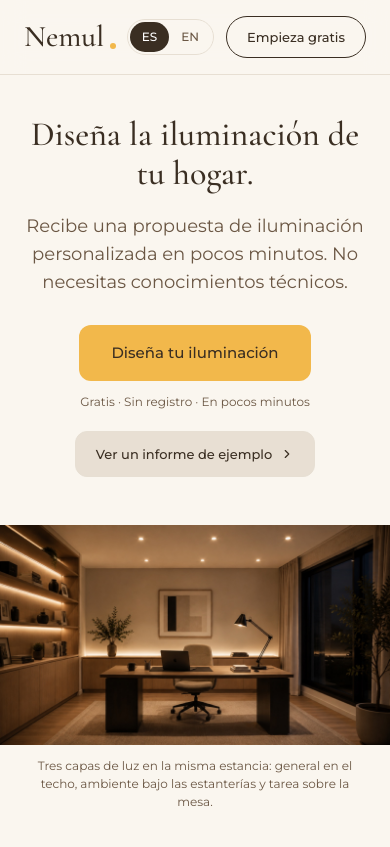
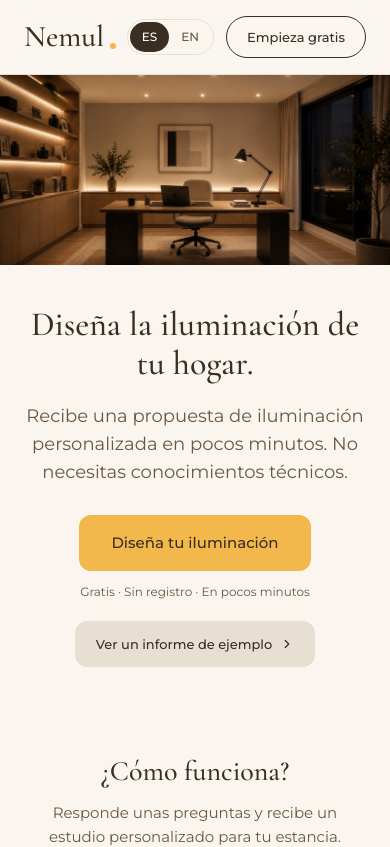
Before and after one commit to digitaldma2026-crypto/nemul-app, a React (Vite) app: page / in a window 390 px wide. Shown: the top 847 px of the page. Built offline with nearby package versions, Linux system fonts and the light colour scheme.

Commit message:
Add files via upload

```diff
--- a/App.jsx
+++ b/App.jsx
@@ -3535,7 +3535,6 @@ const LANDING_COPY = {
     heroTrust: "Gratis · Sin registro · En pocos minutos",
     sampleLink: "Ver un informe de ejemplo",
     bannerAlt: "Despacho iluminado de noche: focos empotrados en el techo, tira LED bajo las estanterías y flexo sobre la mesa",
-    bannerCaption: "Tres capas de luz en la misma estancia: general en el techo, ambiente bajo las estanterías y tarea sobre la mesa.",
     langNotice: "",
     howTitle: "¿Cómo funciona?",
     howSubtitle: "Responde unas preguntas y recibe un estudio personalizado para tu estancia.",
@@ -3601,7 +3600,6 @@ const LANDING_COPY = {
     heroCta: "Start for free",
     sampleLink: "See a sample report",
     bannerAlt: "Home office lit at night: recessed ceiling downlights, LED strip under the shelves and a task lamp on the desk",
-    bannerCaption: "Three layers of light in one room: general on the ceiling, ambient under the shelves and task light on the desk.",
     heroTrust: "No sign-up. No commitment. Free report in minutes.",
     langNotice: "Note: the interactive questionnaire is currently only available in Spanish. Full English support is coming soon.",
     howTitle: "How does it work?",
@@ -3725,16 +3723,17 @@ function LandingBanner({ t }) {
   if (failed) return null;
   return (
     <section className="w-full">
+      {/* Banda, no bloque: a 16:9 completo la foto empujaba el titular y el
+          botón fuera de la primera pantalla del móvil. Recortada en alto, la
+          composición se mantiene —la mesa está centrada— y encima queda más
+          cinematográfica. */}
       <img
         src="/despacho.jpg"
         alt={t.bannerAlt}
         onError={() => setFailed(true)}
-        className="w-full object-cover"
-        style={{ maxHeight: 420, backgroundColor: COLORS.bgAlt }}
+        className="w-full object-cover h-[190px] md:h-[320px]"
+        style={{ backgroundColor: COLORS.bgAlt }}
       />
-      <p className="max-w-3xl mx-auto px-6 pt-3 font-body t-caption text-center" style={{ color: COLORS.subtext }}>
-        {t.bannerCaption}
-      </p>
     </section>
   );
 }
@@ -4020,8 +4019,8 @@ function LandingPage({ onStart, onSeeSample }) {
     <div className="min-h-screen w-full" style={{ backgroundColor: COLORS.bg }}>
       <style>{FONT_STYLE}</style>
       <LandingNav onStart={onStart} lang={lang} setLang={setLang} t={t} />
+      <LandingBanner t={t} />
       <LandingHero onStart={onStart} onSeeSample={onSeeSample} t={t} />
-      <LandingBanner t={t} />
       <HowItWorksSection t={t} />
       <ProductShowcaseSection t={t} />
       <CredentialSection t={t} />
```
